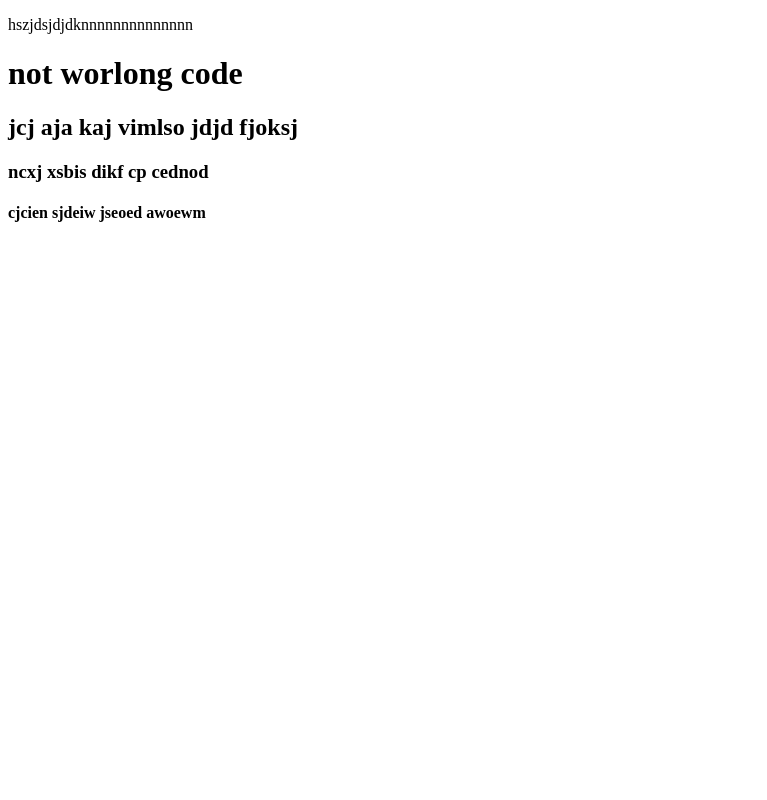
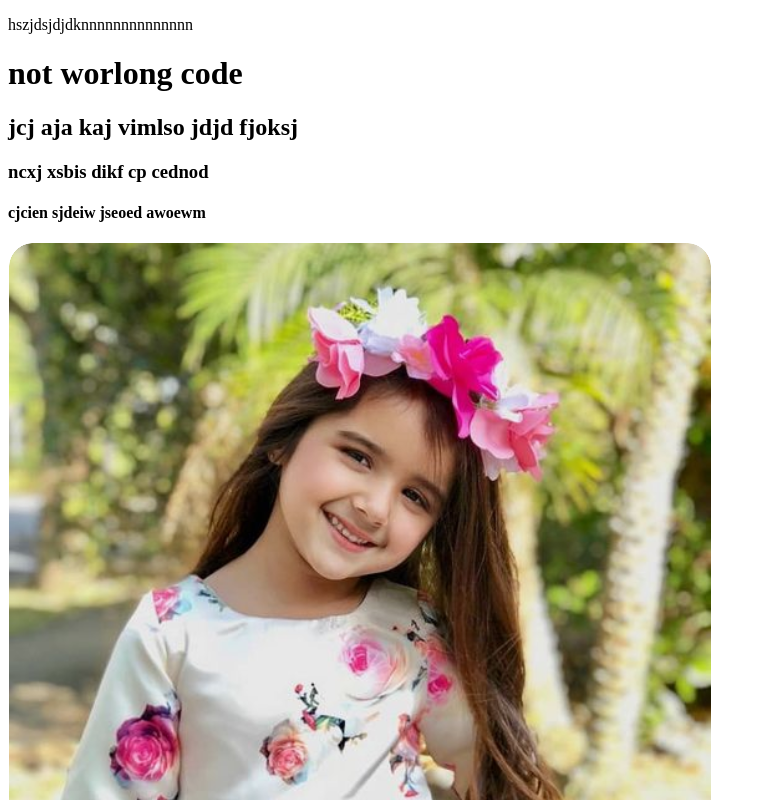
Before and after one commit to Naime1234/my-first-repo, a plain HTML site: page index.html in a window 1280 px wide. Shown: the top 800 px of the page, without its empty margins (0-767 px from the left). Drawn offline with Linux system fonts and the light colour scheme.

Commit message:
img added

```diff
--- a/index.html
+++ b/index.html
@@ -12,5 +12,6 @@
     <h2>jcj aja kaj vimlso jdjd fjoksj </h2>
     <h3>ncxj xsbis dikf cp cednod </h3>
     <h4> cjcien sjdeiw jseoed awoewm </h4>
+    <img src="Screenshot_109.png" alt="">
 </body>
 </html>
```
Also changed, not shown: Screenshot_109.png (added).
